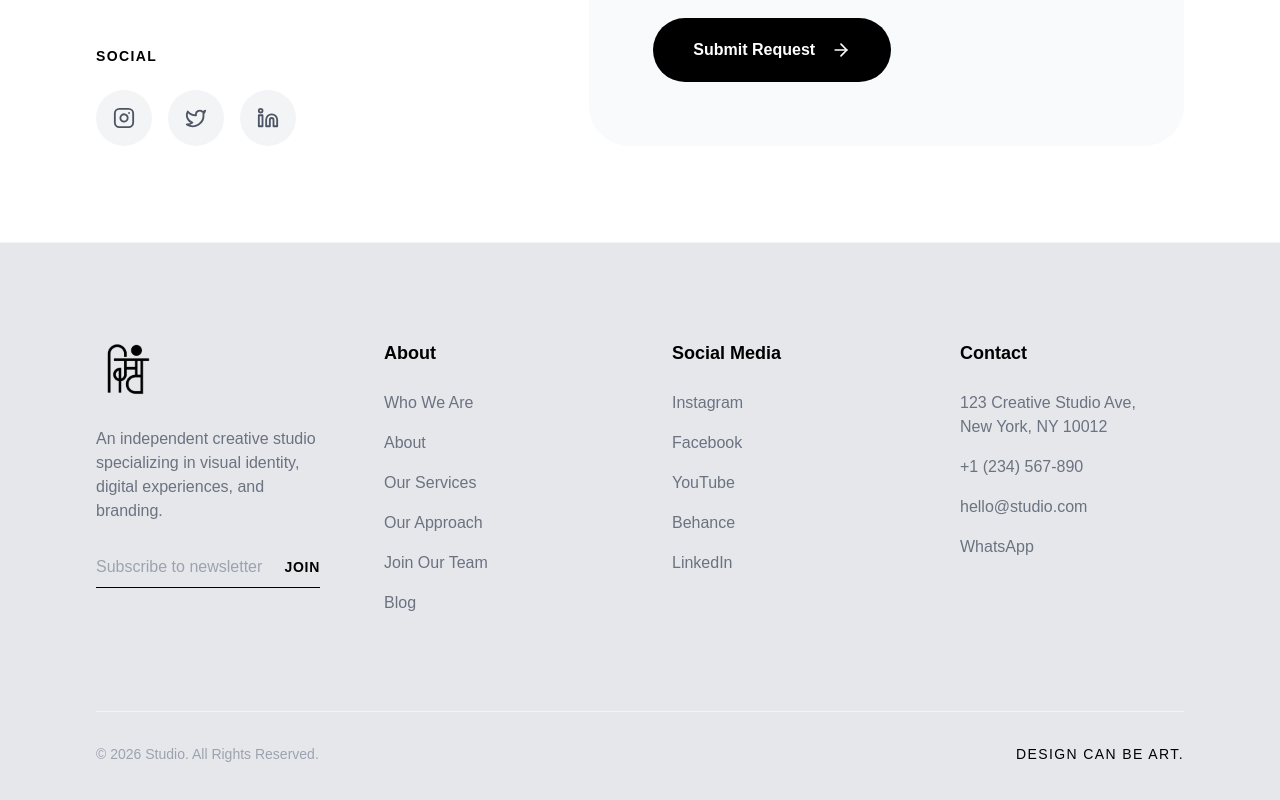
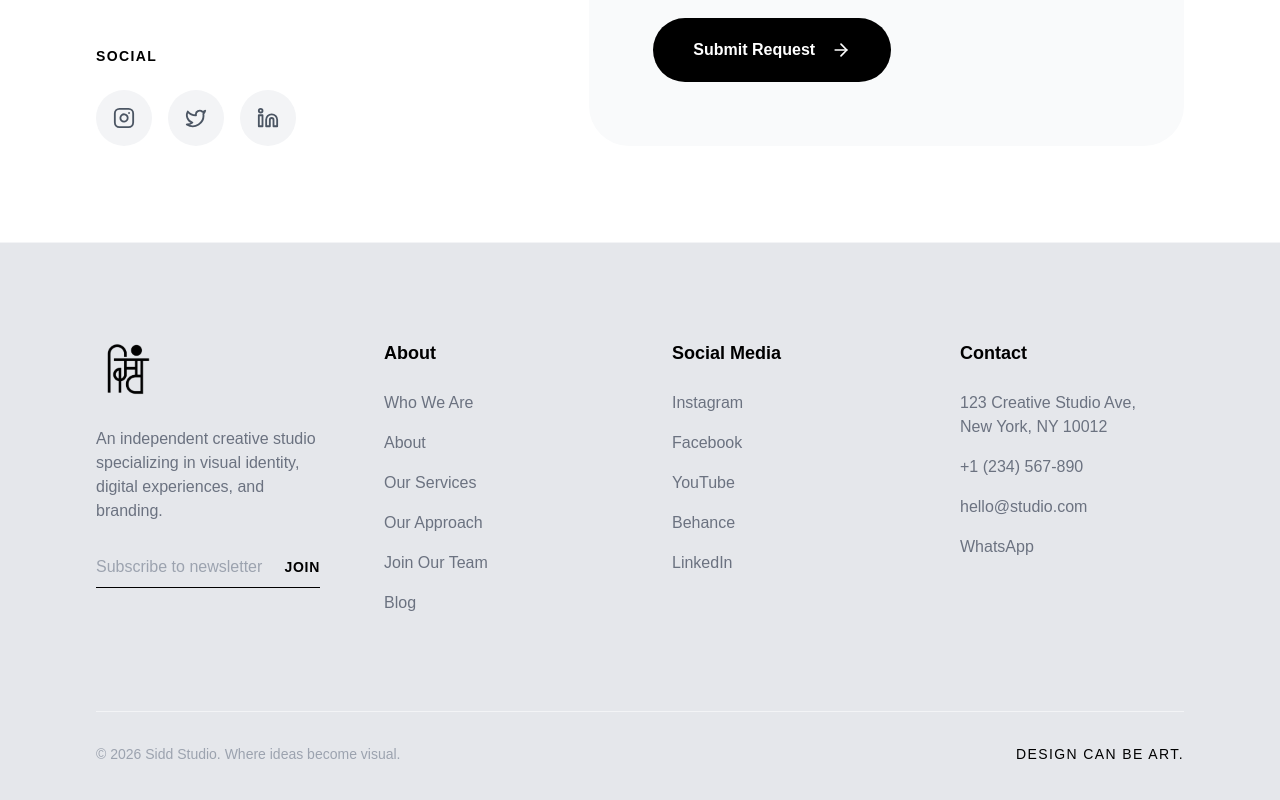
Before and after one commit to Nirav0712/sidd-studio, a React (Vite) app: page /contact in a window 1280 px wide. Shown: the part 1455-2255 px from the top of the page. Built offline with nearby package versions, Linux system fonts and the light colour scheme.

Commit message:
footer fix

```diff
--- a/src/components/FeaturedProjects.jsx
+++ b/src/components/FeaturedProjects.jsx
@@ -45,8 +45,8 @@ const FeaturedProjects = () => {
                                 {/* Gradient overlay to ensure text is readable over images */}
                                 <div className="absolute inset-0 bg-gradient-to-t from-black/80 via-black/20 to-transparent opacity-90 group-hover:opacity-100 transition-opacity duration-500" />
 
-                                {/* Text integrated inside the card at bottom-left */}
-                                <div className="absolute bottom-0 left-0 p-8 md:p-10 w-full">
+                                {/* Text integrated inside the card at bottom-left/center */}
+                                <div className="absolute bottom-0 left-0 p-8 md:p-10 w-full flex flex-col items-center text-center md:items-start md:text-left">
                                     <h3 className="text-3xl lg:text-4xl font-display font-bold text-white mb-2 translate-y-2 group-hover:translate-y-0 transition-transform duration-500">
                                         {project.title}
                                     </h3>
--- a/src/components/Footer.jsx
+++ b/src/components/Footer.jsx
@@ -64,7 +64,7 @@ const Footer = () => {
                 </div>
 
                 <div className="pt-8 border-t border-gray-100 flex flex-col md:flex-row justify-between items-center text-sm font-light text-gray-400">
-                    <p>© 2026 Studio. All Rights Reserved.</p>
+                    <p>© 2026 Sidd Studio. Where ideas become visual.</p>
                     <p className="font-display font-medium text-black tracking-widest uppercase mt-4 md:mt-0">Design Can Be Art.</p>
                 </div>
             </div>
```
